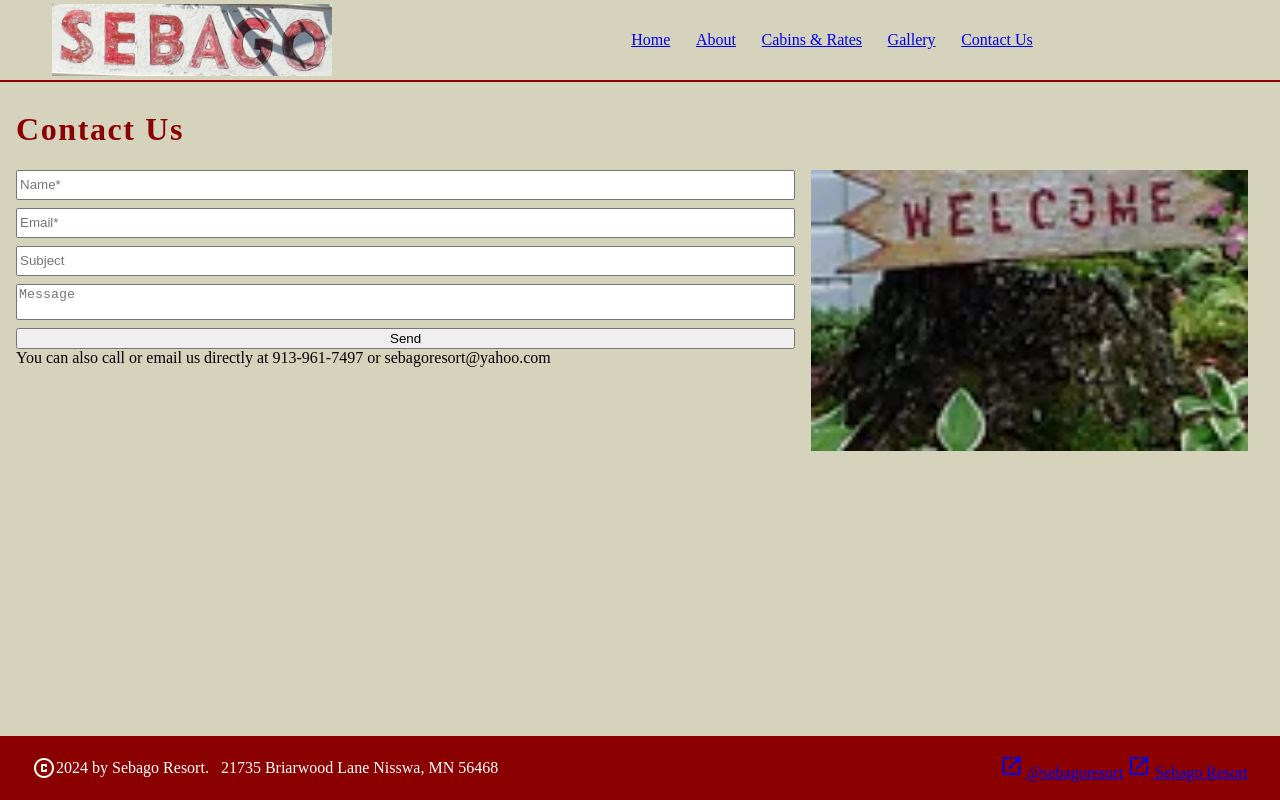
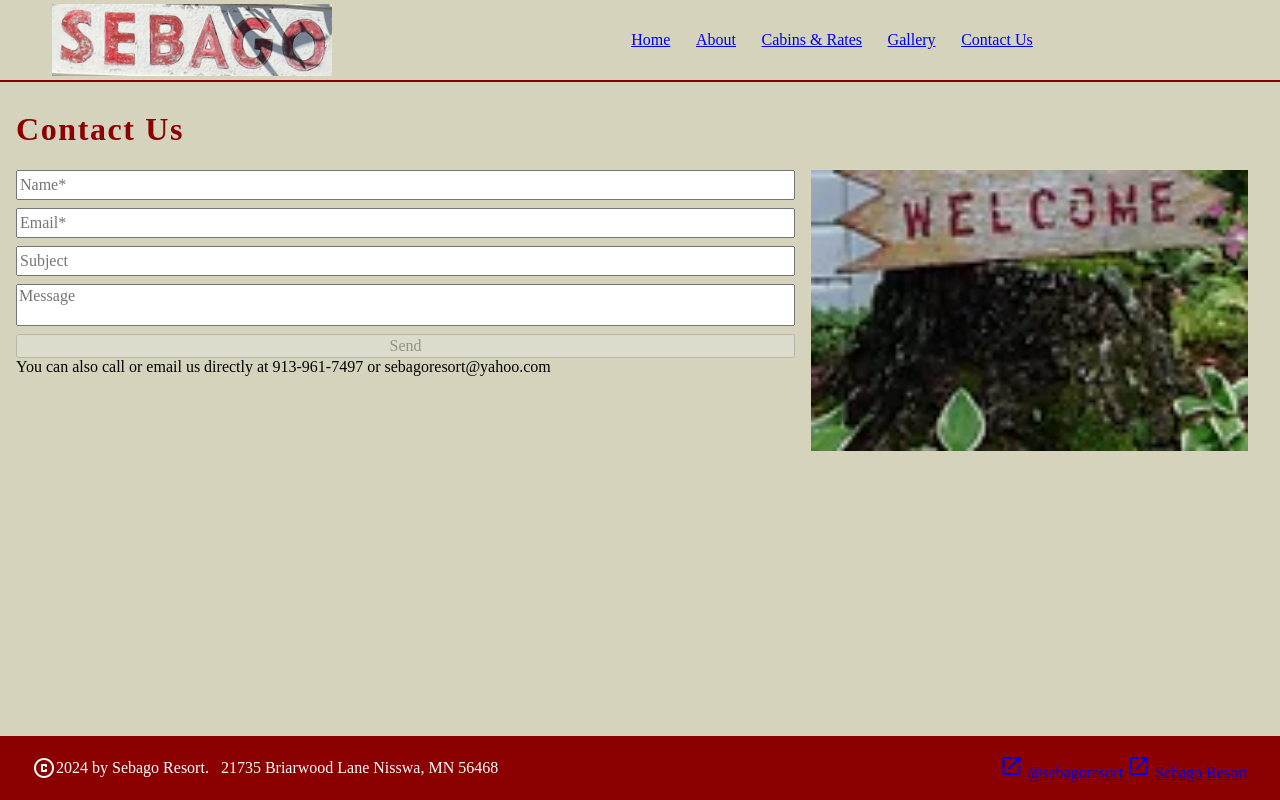
Before and after one commit to rmacdonald00/sebago, a SvelteKit app: page /contact-us in a window 1280 px wide. Built offline with nearby package versions, Linux system fonts and the light colour scheme.

Commit message:
contact us form red if invalid

```diff
--- a/src/routes/contact-us/+page.svelte
+++ b/src/routes/contact-us/+page.svelte
@@ -62,11 +62,24 @@
 		row-gap: 0.5rem;
 	}
 
+	.contact-form * {
+		font-family: 'Text-Font';
+		font-size: 1rem;
+	}
+
 	input,
 	textarea {
 		min-height: 1.5rem;
 	}
 
+	form:invalid button {
+		opacity: 0.3;
+		pointer-events: none;
+	}
+
+	input:invalid {
+		color: var(--sebago-red);
+	}
 	.message-input {
 		resize: none;
 	}
```
